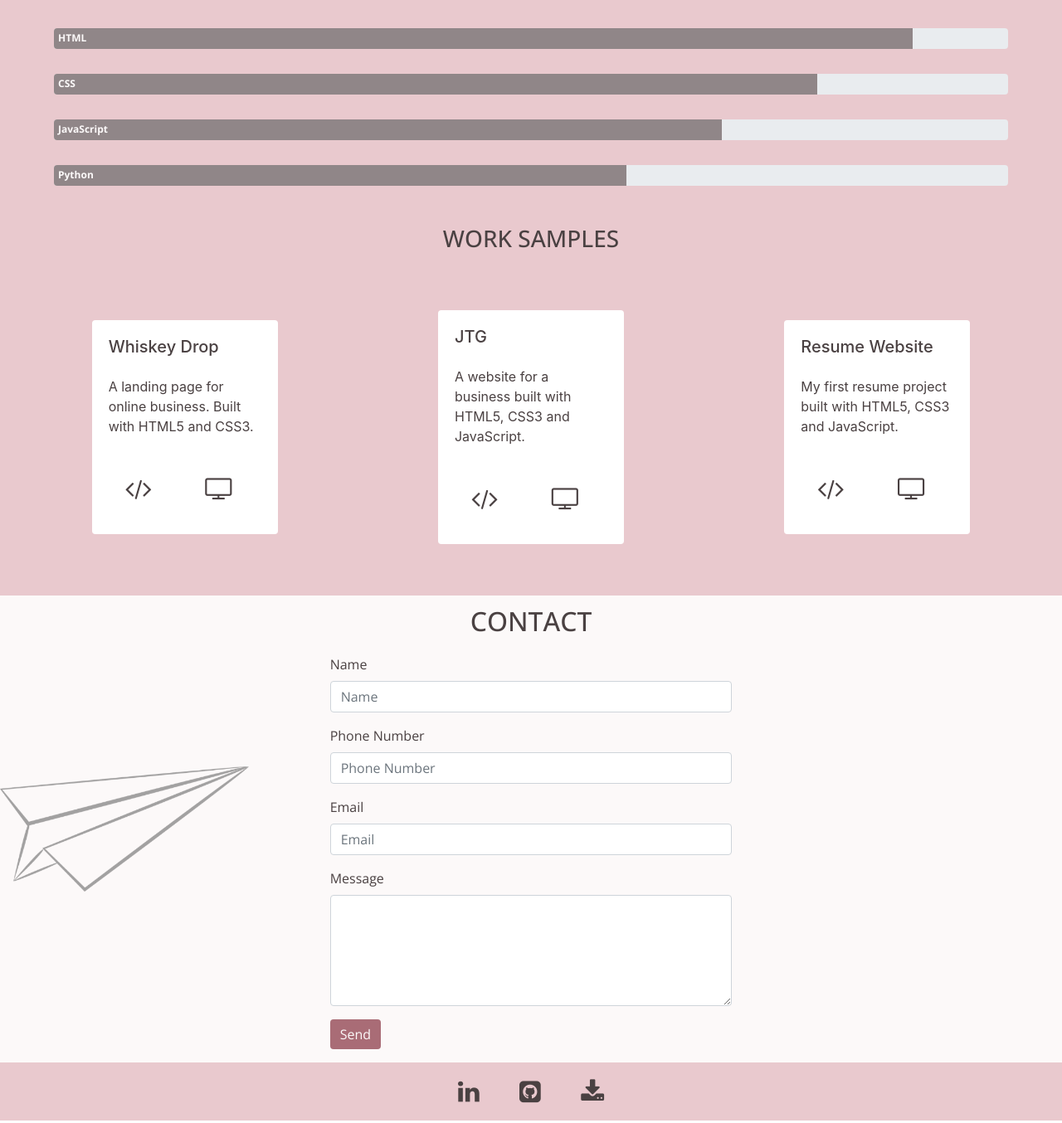
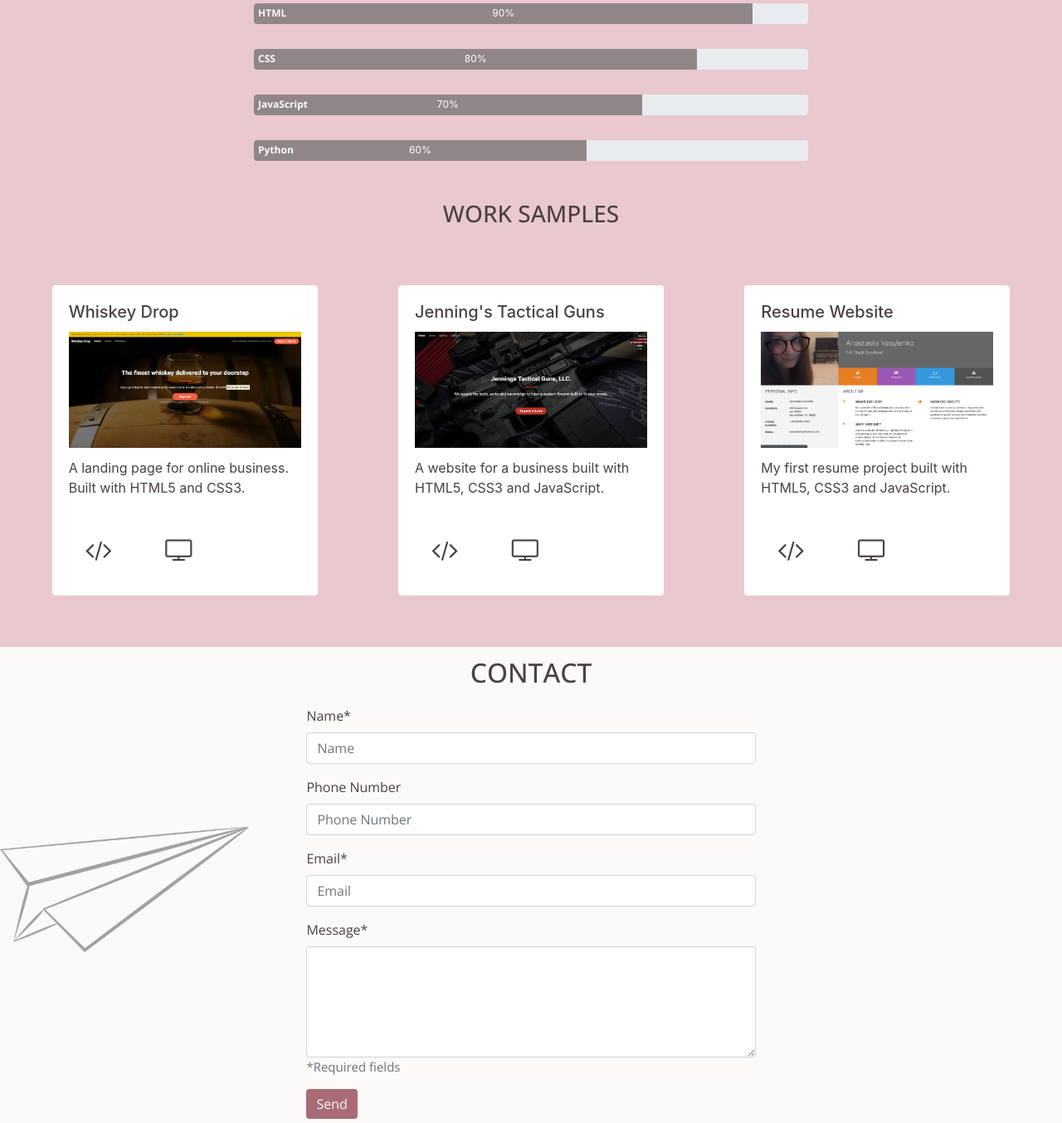
Before and after one commit to Code-Institute-Submissions/aavasylenko-milestone-project-1, a plain HTML site: page index.html in a window 1280 px wide. Shown: the part 1419-2773 px from the top of the page at 83% size. Drawn offline with nearby package versions, Linux system fonts and the light colour scheme.

Commit message:
Small edits after mentor session

```diff
--- a/css/style.css
+++ b/css/style.css
@@ -20,6 +20,14 @@ body {
     border: 0;
     width: 100%;
     background-color: rgba(0, 0, 0, 0);
+}
+
+.navbar-light .navbar-nav .nav-link {
+    color: #4A4142;
+}
+
+.nav-link:hover {
+    font-weight: bold;
 }
 
 .navbar .navbar-toggler {
@@ -101,7 +109,7 @@ body {
 
 
 
-.about-row {
+#about-row {
     text-align: center;
     padding-top: 12px;
     font-family: 'Open Sans', sans-serif;
@@ -146,9 +154,10 @@ body {
     color: #4A4142;
     padding-left: 0;
     padding-right: 0;
+    height: 100%;
 }
 
-.skills-row {
+#skills-row {
     text-align: center;
     padding-top: 12px;
     font-family: 'Open Sans', sans-serif;
@@ -162,13 +171,42 @@ body {
 
 .progress-row {
     padding: 50px 50px 5px 50px;
-    margin: 0;
+    margin: auto;
+    width: 60%;
 }
+
+@media (max-width: 767px) {
+    .progress-row {
+        width: 90%;
+        padding: 0;
+        padding: 50px 0px 5px 0px;
+    }
+}
+
 
 .progress {
     position: relative;
     height: 25px;
     margin-bottom: 30px;
+    /* Below is the animation taken from Hover.css */
+    transform: translateZ(0);
+    box-shadow: 0 0 1px rgba(0, 0, 0, 0);
+    backface-visibility: hidden;
+    -moz-osx-font-smoothing: grayscale;
+    transition-duration: 0.5s;
+    transition-property: transform;
+}
+
+.progress:hover,
+.progress:focus,
+.progress:active {
+    transform: scale(1.2);
+}
+
+
+
+#progress-col {
+    padding: 0;
 }
 
 .skill-name {
@@ -181,7 +219,7 @@ body {
     z-index: 1;
 }
 
-.samples-row {
+#samples-row {
     text-align: center;
     padding-top: 12px;
     font-family: 'Open Sans', sans-serif;
@@ -260,7 +298,7 @@ body {
 }
 
 
-.contact-row {
+#contact-row {
     text-align: center;
     padding: 12px 0 12px 0;
     font-family: 'Open Sans', sans-serif;
@@ -284,6 +322,13 @@ body {
     width: 50%;
 }
 
+@media (max-width: 767px) {
+    .form-row {
+        margin: auto;
+        width: 90%;
+    }
+}
+
 .nopadding {
     padding: 0 !important;
 }
@@ -301,6 +346,14 @@ body {
     color: #fff;
 }
 
+#message-box {
+    margin-bottom: 0;
+}
+
+#muted-p {
+    font-size: 15px;
+}
+
 /**********************************Footer*/
 
 .footer-container {
--- a/index.html
+++ b/index.html
@@ -41,10 +41,10 @@
     <!-----/.Header------>
 
     <!-----About------>
-    <section class='about' id='about'>
+    <section id='about'>
         <div class='container-fluid about-container no-gutters'>
             <div class='row-wrap no-gutters'>
-                <div class="row about-row no-gutters">
+                <div class="row no-gutters" id='about-row'>
                     <div class="col section-header">
                         <h2 class='text-uppercase'>About Me</h2>
                     </div>
@@ -53,7 +53,6 @@
                     <div class="col col-12 col-md-7 offset-md-5 about-col">
                         <p class='about-p'> I am a software developer from Austin, TX who loves to write software, build great products and help businesses succeed with their goals. </br>
                             I appreciate good design and I am seeing it's importance more then ever in todays apps, web sites and products.</br>
-                            </br>
                             Having professional experince in digital marketing, I enjoy combining these skills with web development, which results in great products for numerous businesses!</p>
                     </div>
                 </div>
@@ -63,9 +62,9 @@
     <!-----/.About------>
 
     <!-----Skills------->
-    <section class="skills" id='skills'>
+    <section id='skills'>
         <div class='container-fluid skills-container no-gutters'>
-            <div class='row skills-row'>
+            <div class='row' id='skills-row'>
                 <div class='col section-header'>
                     <h2 class='text-uppercase'>My Skills</h2>
                 </div>
@@ -73,30 +72,30 @@
 
             <!-------Below is Bootstrap Progress bar, but customized by me----->
             <div class='row progress-row'>
-                <div class='col'>
+                <div class='col' id='progress-col'>
                     <div class="progress">
                         <span class="skill-name">HTML</span>
-                        <div class="progress-bar bar-bg" role="progressbar" style="width: 90%" aria-valuenow="90" aria-valuemin="0" aria-valuemax="100"></div>
+                        <div class="progress-bar bar-bg" role="progressbar" style="width: 90%" aria-valuenow="90" aria-valuemin="0" aria-valuemax="100">90%</div>
                         <span class="sr-only">90% complete</span>
                     </div>
                     <div class="progress">
                         <span class="skill-name">CSS</span>
-                        <div class="progress-bar bar-bg" role="progressbar" style="width: 80%" aria-valuenow="80" aria-valuemin="0" aria-valuemax="100"></div>
+                        <div class="progress-bar bar-bg" role="progressbar" style="width: 80%" aria-valuenow="80" aria-valuemin="0" aria-valuemax="100">80%</div>
                         <span class="sr-only">80% complete</span>
                     </div>
                     <div class="progress">
                         <span class="skill-name">JavaScript</span>
-                        <div class="progress-bar bar-bg" role="progressbar" style="width: 70%" aria-valuenow="70" aria-valuemin="0" aria-valuemax="100"></div>
+                        <div class="progress-bar bar-bg" role="progressbar" style="width: 70%" aria-valuenow="70" aria-valuemin="0" aria-valuemax="100">70%</div>
                         <span class="sr-only">70% complete</span>
                     </div>
                     <div class="progress">
                         <span class="skill-name">Python</span>
-                        <div class="progress-bar bar-bg" role="progressbar" style="width: 60%" aria-valuenow="60" aria-valuemin="0" aria-valuemax="100"></div>
+                        <div class="progress-bar bar-bg" role="progressbar" style="width: 60%" aria-valuenow="60" aria-valuemin="0" aria-valuemax="100">60%</div>
                         <span class="sr-only">60% complete</span>
                     </div>
                 </div>
             </div>
-            <div class="row samples-row">
+            <div class="row" id='samples-row'>
                 <div class="col section-header">
                     <h3 class="text-uppercase">Work Samples</h3>
                 </div>
@@ -104,9 +103,12 @@
             <!----- Below is the code taken from Bootstrap (cards), but customized by me ---->
             <div class='row cards-row no gutters'>
                 <div class='col col-12 col-md-4 cards-col'>
-                    <div class="card" style="width: 14rem;">
+                    <div class="card" style="width: 20rem;">
                         <div class="card-body">
                             <h5 class="card-title">Whiskey Drop</h5>
+                            <a href="https://aavasylenko.github.io/whiskey-drop" class="card-link" target='_blank'>
+                                <img src='assets/whiskey_preview.png' style="width:280px;height:140px;" />
+                                </a>
                             <p class="card-text">A landing page for online business. Built with HTML5 and CSS3.</p>
                             <a href="https://github.com/aavasylenko/whiskey-drop" class="card-link" target='_blank'><i class="fa fa-code link-icon hvr-grow"></i></a>
                             <a href="https://aavasylenko.github.io/whiskey-drop/" class="card-link" target='_blank'><i class="fa fa-tv link-icon hvr-grow"></i></a>
@@ -114,9 +116,12 @@
                     </div>
                 </div>
                 <div class='col col-12 col-md-4 cards-col'>
-                    <div class="card" style="width: 14rem;">
+                    <div class="card" style="width: 20rem;">
                         <div class="card-body">
-                            <h5 class="card-title">JTG</h5>
+                            <h5 class="card-title">Jenning's Tactical Guns</h5>
+                            <a href="https://aavasylenko.github.io/jtg" class="card-link" target='_blank'>
+                            <img src='assets/jtg_preview.png' style="width:280px;height:140px;" />
+                            </a>
                             <p class="card-text">A website for a business built with HTML5, CSS3 and JavaScript.</p>
                             <a href="https://github.com/aavasylenko/jtg" class="card-link" target='_blank'><i class="fa fa-code link-icon hvr-grow"></i></a>
                             <a href="https://aavasylenko.github.io/jtg/" class="card-link" target='_blank'><i class="fa fa-tv link-icon hvr-grow"></i></a>
@@ -124,9 +129,12 @@
                     </div>
                 </div>
                 <div class='col col-12 col-md-4 cards-col'>
-                    <div class="card" style="width: 14rem;">
+                    <div class="card" style="width: 20rem;">
                         <div class="card-body">
                             <h5 class="card-title">Resume Website</h5>
+                            <a href="https://aavasylenko.github.io/myresume/" class="card-link" target='_blank'>
+                            <img src='assets/resume_preview.png' style="width:280px;height:140px;" />
+                            </a>
                             <p class="card-text">My first resume project built with HTML5, CSS3 and JavaScript.</p>
                             <a href="https://github.com/aavasylenko/myresume" class="card-link" target='_blank'><i class="fa fa-code link-icon hvr-grow"></i></a>
                             <a href="https://aavasylenko.github.io/myresume/" class="card-link" target='_blank'><i class="fa fa-tv link-icon hvr-grow"></i></a>
@@ -140,10 +148,10 @@
     <!-----/.Skills------->
 
     <!-----Contact------->
-    <section class="contact" id='contact'>
+    <section id='contact'>
         <div class="container-fluid contact-container no-gutters">
             <div class='row-wrap'>
-                <div class="row contact-row">
+                <div class="row" id='contact-row'>
                     <div class="col contact-col section-header">
                         <h2 class='text-uppercase'>Contact</h2>
                     </div>
@@ -154,7 +162,7 @@
                     <form>
                         <div class="form-row">
                             <div class="form-group col-12 nopadding">
-                                <label for="name">Name</label>
+                                <label for="name">Name*</label>
                                 <input type="name" class="form-control" id="name" placeholder="Name" required>
                             </div>
                             <div class="form-group col-12 nopadding">
@@ -162,12 +170,15 @@
                                 <input type="tel" class="form-control" id="tel" placeholder="Phone Number">
                             </div>
                             <div class="form-group col-12 nopadding">
-                                <label for="Email">Email</label>
+                                <label for="Email">Email*</label>
                                 <input type="email" class="form-control" id="Email" placeholder="Email" required>
                             </div>
-                            <div class="form-group col-12 nopadding">
-                                <label for="textarea">Message</label>
+                            <div class="form-group col-12 nopadding" id='message-box'>
+                                <label for="textarea">Message*</label>
                                 <textarea class="form-control" id="textarea" rows="5" required></textarea>
+                            </div>
+                            <div class='text-muted'>
+                                <p id='muted-p'>*Required fields</p>
                             </div>
                             <div class="form-group col-12 nopadding">
                                 <button type="submit" class="btn btn-primary">Send</button>
@@ -181,7 +192,7 @@
     <!-----/.Contact------->
 
     <!---------Footer------->
-    <footer class = 'container-fluid footer-container'>
+    <footer class='container-fluid footer-container'>
         <div class="row no-gutters">
             <div class="col footer-col">
                 <a href='https://www.linkedin.com/in/anastasiia-vasylenko-4634a617b/' target='_blank'><i class="fa fa-linkedin link-icon hvr-grow"></i></a>
```
Also changed, not shown: assets/black-airplane.png (deleted), assets/jtg_preview.png (added), assets/resume_preview.png (added), assets/whiskey_preview.png (added). Lines whose indentation alone changed are shown as unchanged.
